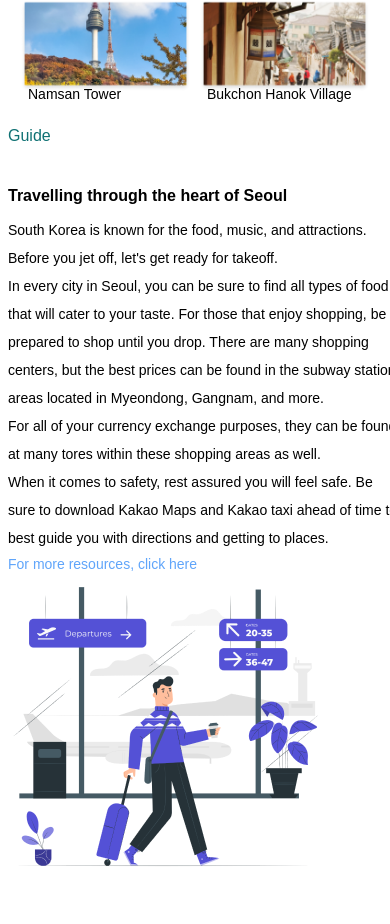
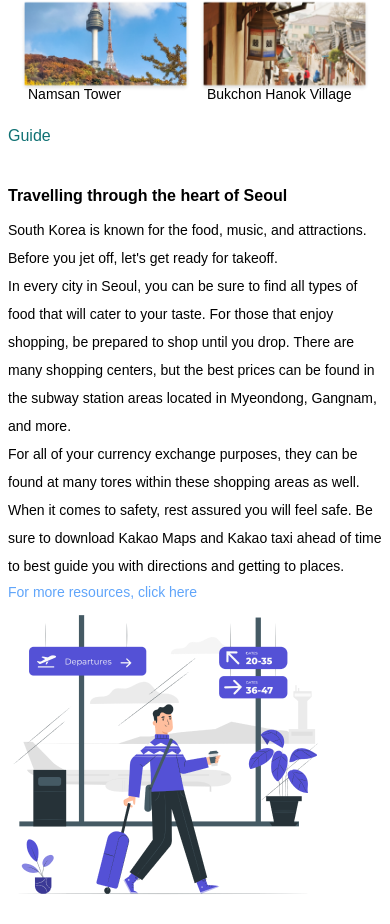
Before and after one commit to Co-Lab-You-Belong-in-Tech/TravelAccess-frontend, a React (Vite) app: page /dashboard/trip in a window 390 px wide. Shown: the part 1039-1963 px from the top of the page. Before the commit the page ends 1935 px from the top, so only its background shows below. Built offline with nearby package versions, Linux system fonts and the light colour scheme; sample sign-in values are in the browser's storage.

Commit message:
feat: added guide component

```diff
--- /dev/null
+++ b/src/components/Guide/guide.module.css
@@ -0,0 +1,8 @@
+.guideContainer{
+    @apply container mx-auto lg:w-2/6;
+}
+@media only screen and (max-width:600px){
+    .guideContainer{
+        @apply px-2;
+    }
+}
--- a/src/components/Guide/index.jsx
+++ b/src/components/Guide/index.jsx
@@ -1,10 +1,11 @@
 import React from 'react'
 import traveller from '/assets/Images/Airport pic for checklist page 1x.png'
+import style from '../Guide/guide.module.css'
 
 const Guide = () => {
   return (
 		<div>
-			<div className='container mx-auto lg:w-2/6 ml-2'>
+			<div className={style.guideContainer}>
 				<h2 className='text-primary mb-7'>Guide</h2>
 				<h3 className='font-bold'>Travelling through the heart of Seoul</h3>
 				<p className='leading-loose'>
```
